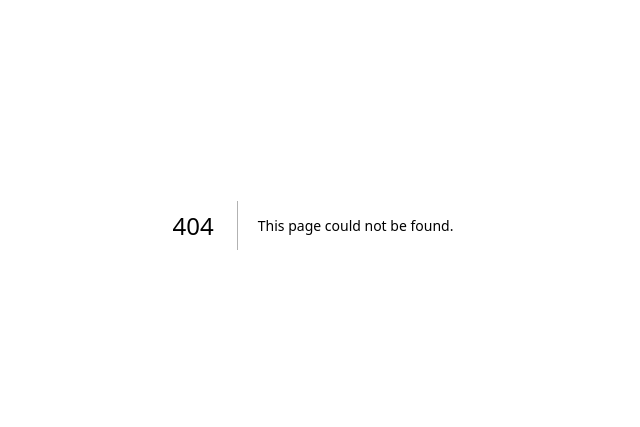
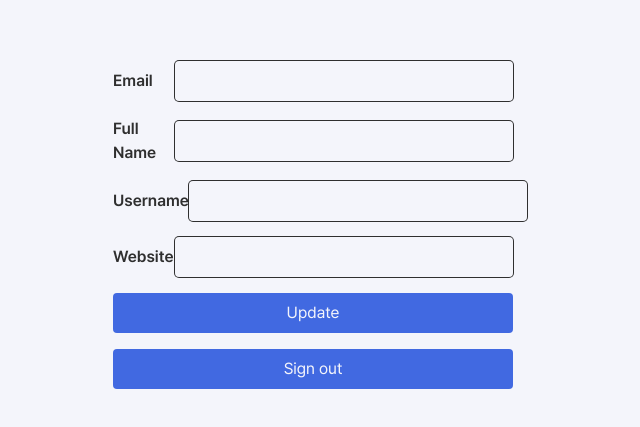
Before and after one commit to SnoopyKim/ChartQ, a Next.js app: page /account in a window 1280 px wide. Before the commit this address had no page. Shown: the part 175-602 px from the top of the page, without its empty margins (327-967 px from the left). Built offline with nearby package versions, Linux system fonts and the light colour scheme; no server answers; the database is empty.

Commit message:
Account 페이지 & 로그아웃 추가

```diff
--- /dev/null
+++ b/app/(routes)/account/account-form.tsx
@@ -0,0 +1,159 @@
+"use client";
+import { useCallback, useEffect, useState } from "react";
+import { createClient } from "@utils/supabase/client";
+import { type User } from "@supabase/supabase-js";
+import clsx from "clsx";
+
+export default function AccountForm({ user }: { user: User | null }) {
+  const supabase = createClient();
+  const [loading, setLoading] = useState(true);
+  const [fullname, setFullname] = useState<string | null>(null);
+  const [username, setUsername] = useState<string | null>(null);
+  const [website, setWebsite] = useState<string | null>(null);
+  const [avatar_url, setAvatarUrl] = useState<string | null>(null);
+
+  const getProfile = useCallback(async () => {
+    try {
+      setLoading(true);
+
+      const { data, error, status } = await supabase
+        .from("profiles")
+        .select(`full_name, username, website, avatar_url`)
+        .eq("id", user?.id)
+        .single();
+
+      if (error && status !== 406) {
+        console.log(error);
+        throw error;
+      }
+
+      if (data) {
+        setFullname(data.full_name);
+        setUsername(data.username);
+        setWebsite(data.website);
+        setAvatarUrl(data.avatar_url);
+      }
+    } catch (error) {
+      alert("Error loading user data!");
+    } finally {
+      setLoading(false);
+    }
+  }, [user, supabase]);
+
+  useEffect(() => {
+    getProfile();
+  }, [user, getProfile]);
+
+  async function updateProfile({
+    username,
+    website,
+    avatar_url,
+  }: {
+    username: string | null;
+    fullname: string | null;
+    website: string | null;
+    avatar_url: string | null;
+  }) {
+    try {
+      setLoading(true);
+
+      const { error } = await supabase.from("profiles").upsert({
+        id: user?.id as string,
+        full_name: fullname,
+        username,
+        website,
+        avatar_url,
+        updated_at: new Date().toISOString(),
+      });
+      if (error) throw error;
+      alert("Profile updated!");
+    } catch (error) {
+      alert("Error updating the data!");
+    } finally {
+      setLoading(false);
+    }
+  }
+
+  return (
+    <div className="flex flex-col w-[400px] gap-4 items-stretch">
+      <div className="flex items-center">
+        <label className="w-24" htmlFor="email">
+          Email
+        </label>
+        <input
+          className={clsx(
+            "flex-1 px-4 py-2 bg-secondary rounded ring-neutral ring-1 outline-none caret-neutral text-neutral",
+            "focus:ring-primary focus:ring-2"
+          )}
+          id="email"
+          type="text"
+          value={user?.email}
+          disabled
+        />
+      </div>
+      <div className="flex items-center">
+        <label className="w-24" htmlFor="fullName">
+          Full Name
+        </label>
+        <input
+          className={clsx(
+            "flex-1 px-4 py-2 bg-secondary rounded ring-neutral ring-1 outline-none caret-neutral text-neutral",
+            "focus:ring-primary focus:ring-2"
+          )}
+          id="fullName"
+          type="text"
+          value={fullname || ""}
+          onChange={(e) => setFullname(e.target.value)}
+        />
+      </div>
+      <div className="flex items-center">
+        <label className="w-24" htmlFor="username">
+          Username
+        </label>
+        <input
+          className={clsx(
+            "flex-1 px-4 py-2 bg-secondary rounded ring-neutral ring-1 outline-none caret-neutral text-neutral",
+            "focus:ring-primary focus:ring-2"
+          )}
+          id="username"
+          type="text"
+          value={username || ""}
+          onChange={(e) => setUsername(e.target.value)}
+        />
+      </div>
+      <div className="flex items-center">
+        <label className="w-24" htmlFor="website">
+          Website
+        </label>
+        <input
+          className={clsx(
+            "flex-1 px-4 py-2 bg-secondary rounded ring-neutral ring-1 outline-none caret-neutral text-neutral",
+            "focus:ring-primary focus:ring-2"
+          )}
+          id="website"
+          type="url"
+          value={website || ""}
+          onChange={(e) => setWebsite(e.target.value)}
+        />
+      </div>
+
+      <button
+        onClick={() =>
+          updateProfile({ fullname, username, website, avatar_url })
+        }
+        disabled={loading}
+        className="px-4 py-2 rounded bg-primary text-secondary hover:bg-primary-dark"
+      >
+        {loading ? "Loading ..." : "Update"}
+      </button>
+      <form action="/auth/signout" method="post">
+        <button
+          type="submit"
+          className="px-4 py-2 rounded bg-primary text-secondary hover:bg-primary-dark w-full"
+        >
+          Sign out
+        </button>
+      </form>
+    </div>
+  );
+}
--- /dev/null
+++ b/app/(routes)/account/page.tsx
@@ -0,0 +1,16 @@
+import AccountForm from "./account-form";
+import { createClient } from "@utils/supabase/server";
+
+export default async function Account() {
+  const supabase = createClient();
+
+  const {
+    data: { user },
+  } = await supabase.auth.getUser();
+
+  return (
+    <div className="flex flex-col w-screen h-screen justify-center items-center">
+      <AccountForm user={user} />
+    </div>
+  );
+}
--- /dev/null
+++ b/app/(routes)/auth/signout/route.ts
@@ -0,0 +1,21 @@
+import { createClient } from "@utils/supabase/server";
+import { revalidatePath } from "next/cache";
+import { type NextRequest, NextResponse } from "next/server";
+
+export async function POST(req: NextRequest) {
+  const supabase = createClient();
+
+  // Check if a user's logged in
+  const {
+    data: { user },
+  } = await supabase.auth.getUser();
+
+  if (user) {
+    await supabase.auth.signOut();
+  }
+
+  revalidatePath("/", "layout");
+  return NextResponse.redirect(new URL("/auth/login", req.url), {
+    status: 302,
+  });
+}
--- a/app/globals.css
+++ b/app/globals.css
@@ -17,6 +17,9 @@
   }
   h5 {
     @apply text-lg font-bold;
+  }
+  label {
+    @apply font-semibold;
   }
 }
 
```
